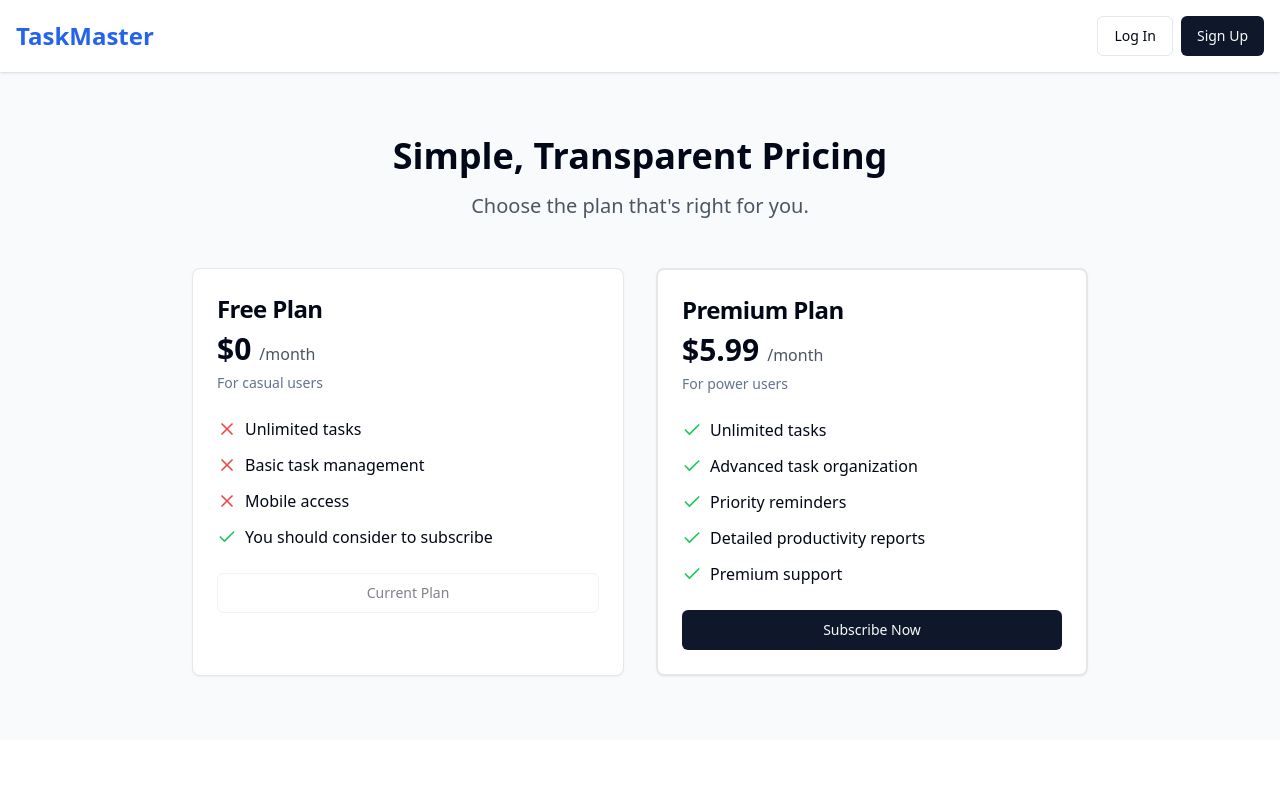
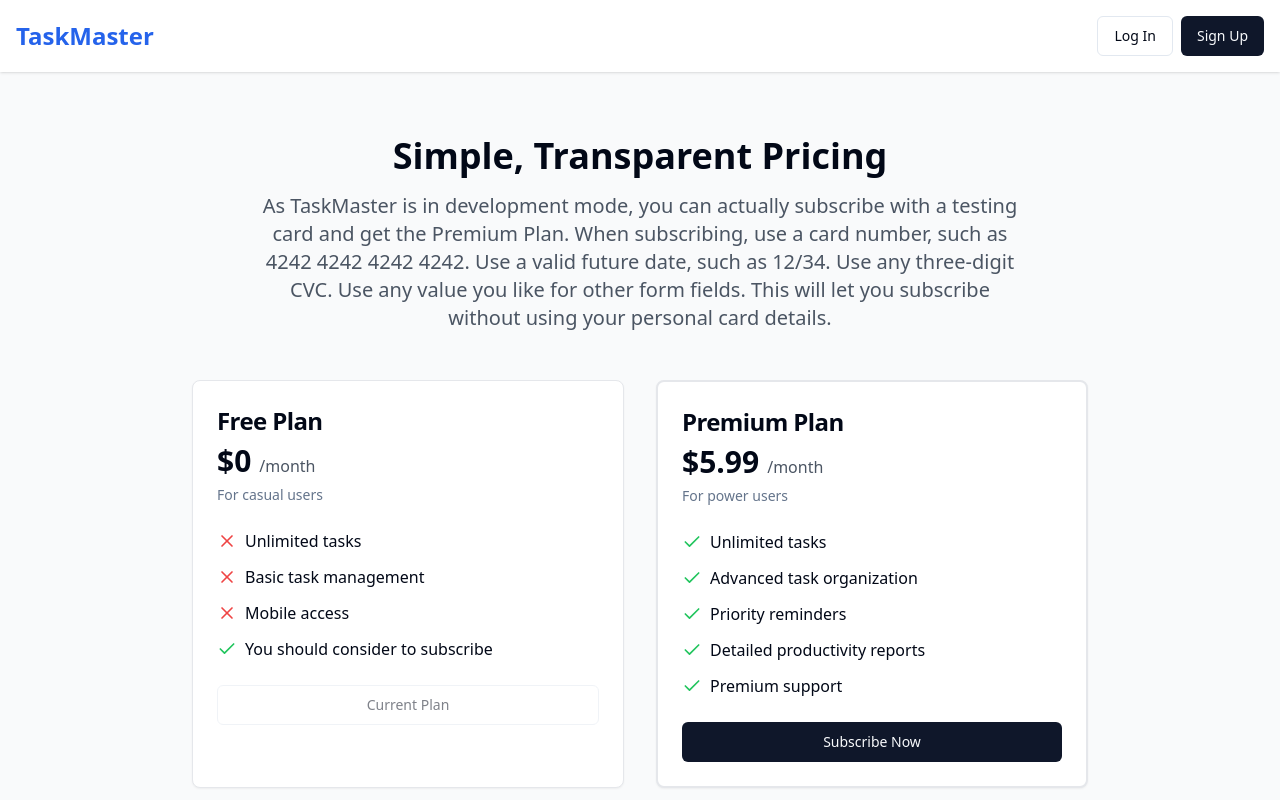
Before and after one commit to OjjyCoco/TaskMaster, a React (Vite) app: page /pricing in a window 1280 px wide. Shown: the top 800 px of the page. Built offline with nearby package versions, Linux system fonts and the light colour scheme.

Commit message:
Paragraph text modif

```diff
--- a/src/pages/PricingPage.tsx
+++ b/src/pages/PricingPage.tsx
@@ -70,7 +70,8 @@ const PricingPage = () => {
         <div className="container mx-auto px-4">
           <div className="text-center max-w-3xl mx-auto mb-12">
             <h1 className="text-4xl font-bold mb-4">Simple, Transparent Pricing</h1>
-            <p className="text-xl text-gray-600">Choose the plan that's right for you.</p>
+            {/* <p className="text-xl text-gray-600">Choose the plan that's right for you.</p> */}
+            <p className="text-xl text-gray-600">As TaskMaster is in development mode, you can actually subscribe with a testing card and get the Premium Plan. When subscribing, use a card number, such as 4242 4242 4242 4242. Use a valid future date, such as 12/34. Use any three-digit CVC. Use any value you like for other form fields. This will let you subscribe without using your personal card details.</p>
           </div>
 
           <div className="grid md:grid-cols-2 gap-8 max-w-4xl mx-auto">
```
